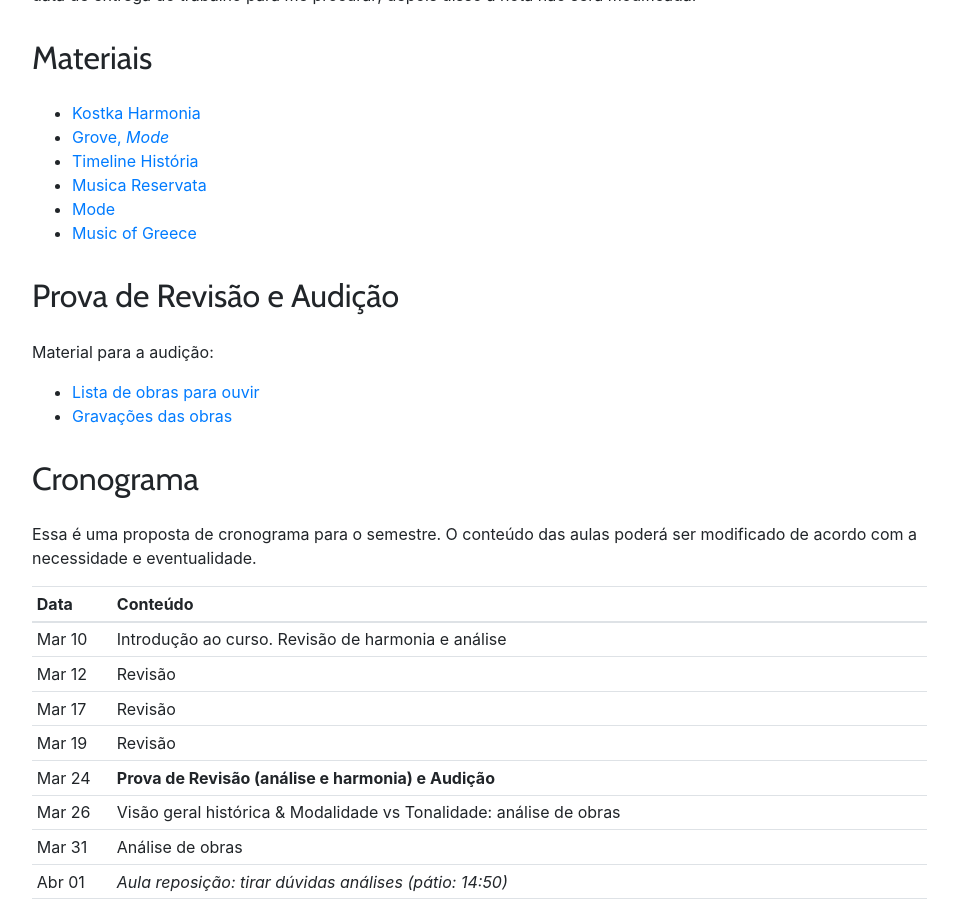
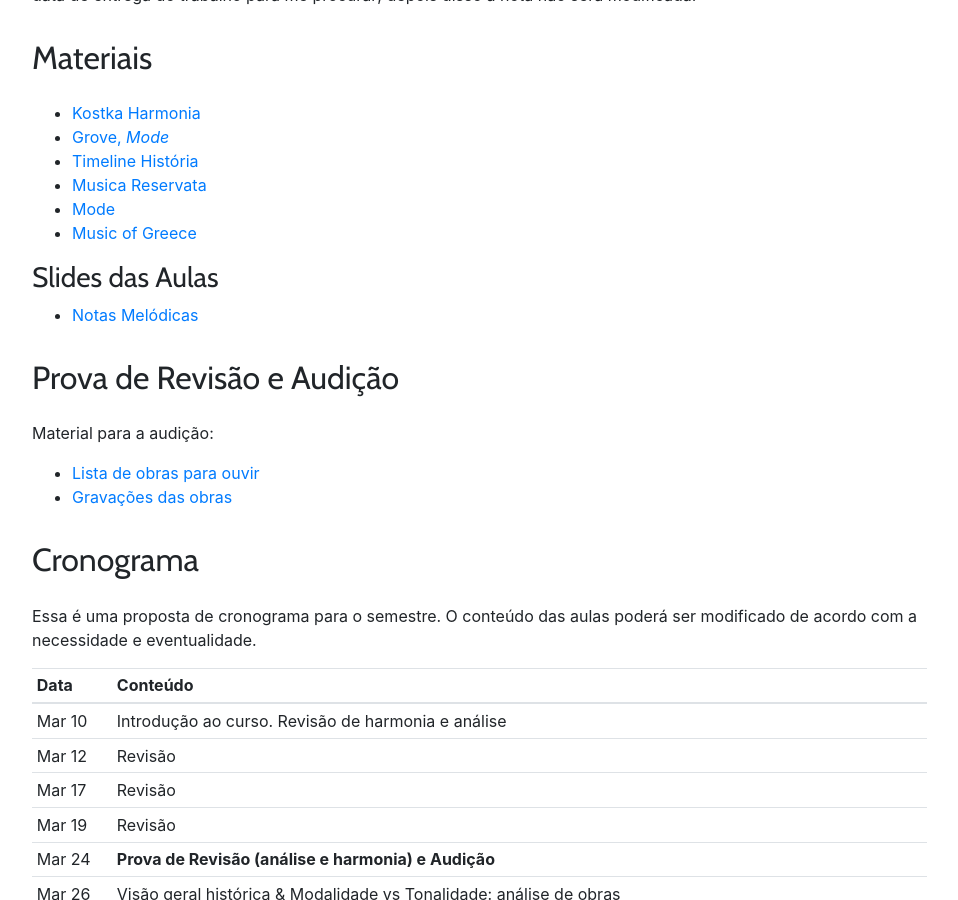
Before and after one commit to kroger/genosmus, a Jekyll site: the page built from _pedro/2020.1/musa75.md, in a window 1280 px wide and 900 px high, scrolled down 759 px. Shown: the whole window, without its empty margins (68-1026 px from the left). Built offline with Jekyll 4.4.1, drawn with Linux system fonts in a browser that asks for light colours.

Commit message:
Slide de LEM 7

```diff
--- a/_pedro/2020.1/musa75.md
+++ b/_pedro/2020.1/musa75.md
@@ -39,6 +39,11 @@ para me procurar; depois disso a nota não será modificada.
 - [Musica Reservata](https://en.wikipedia.org/wiki/Musica_reservata)
 - [Mode](https://en.wikipedia.org/wiki/Mode_(music))
 - [Music of Greece](https://en.wikipedia.org/wiki/Music_of_Greece)
+
+
+### Slides das Aulas
+
+- [Notas Melódicas](https://www.dropbox.com/s/47rhkqd5ue2r0pc/Notas%20Melodicas.pptx?dl=0)
 
 <!--
 ## Trabalho de Análise
```
